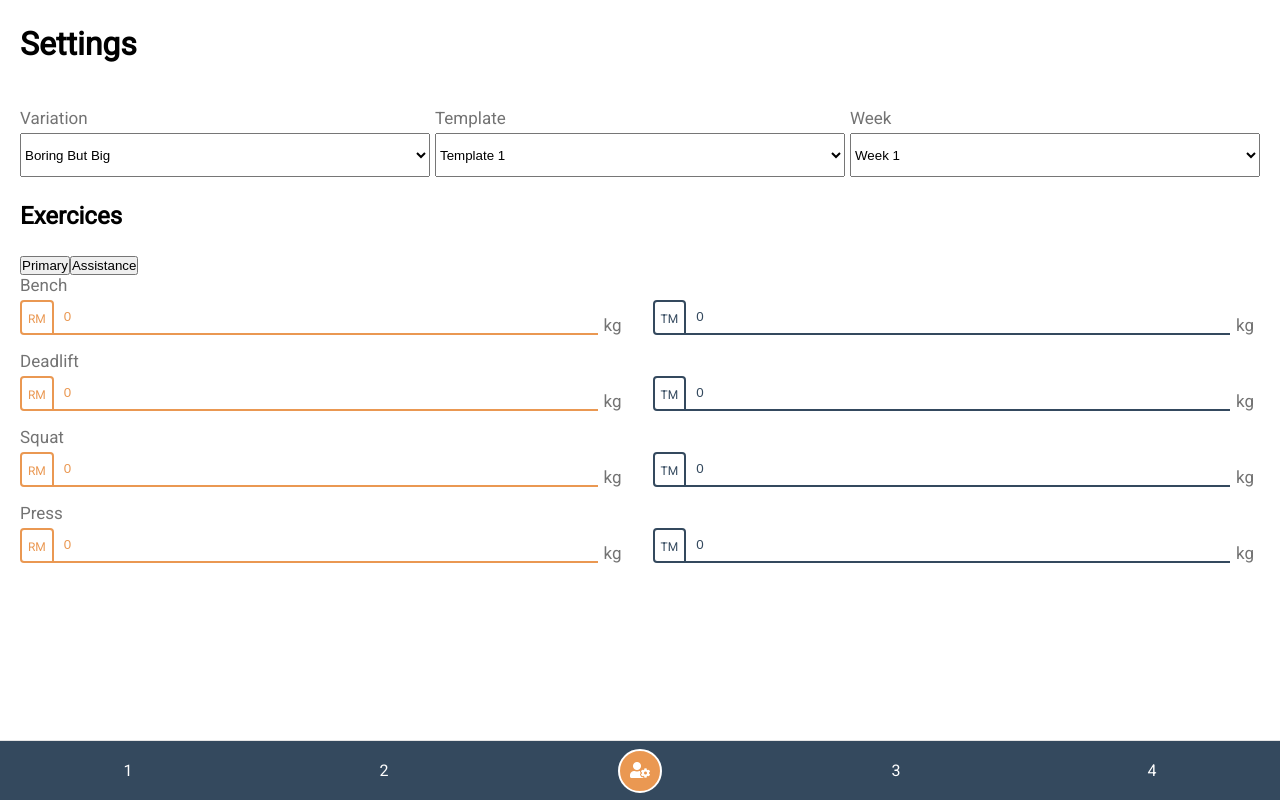
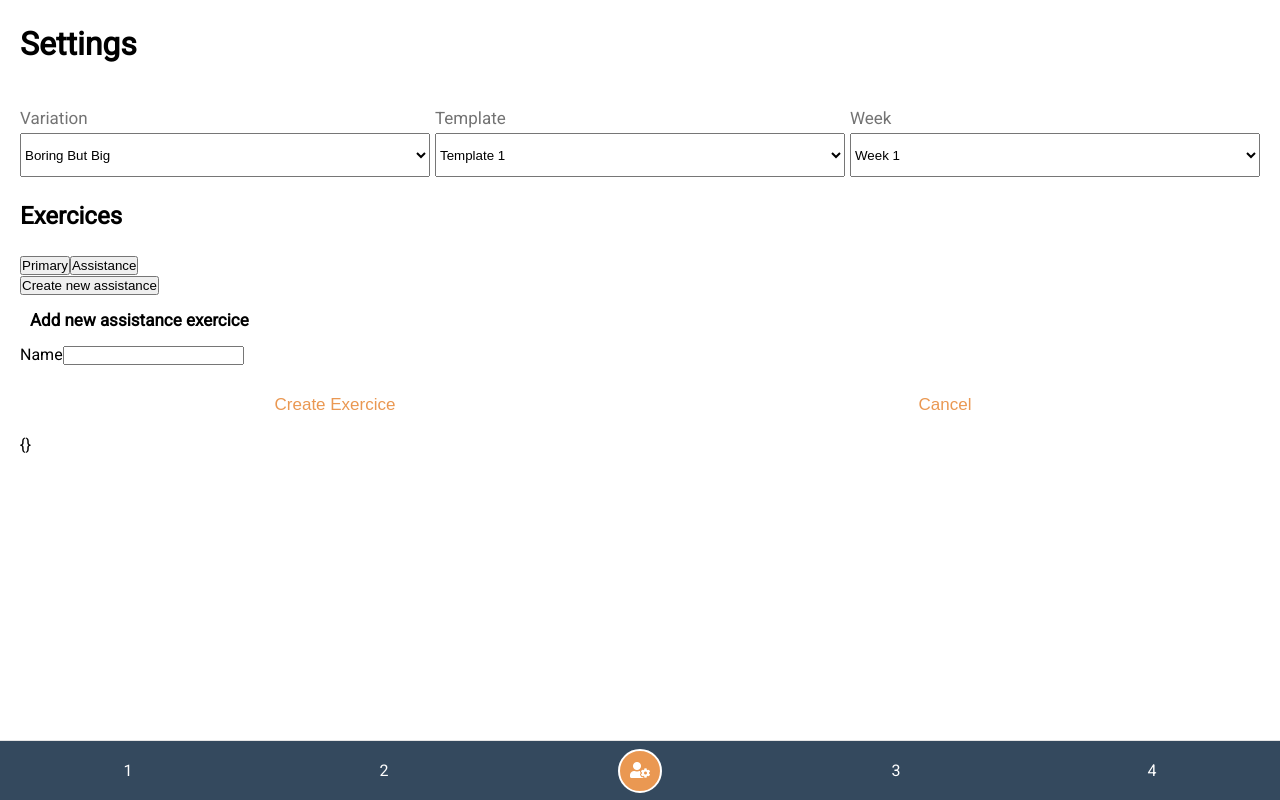
Before and after one commit to LeoGoemaere/wendler-531, a Vue app: page /#/ in a window 1280 px wide. Built offline with nearby package versions, Linux system fonts and the light colour scheme.

Commit message:
Add secondary exercice into store

```diff
--- a/src/components/AddExercice.vue
+++ b/src/components/AddExercice.vue
@@ -10,8 +10,8 @@
 					<div
 						v-for="(exercice, key) in exercices"
 						:key="exercice.id">
-						<input type="radio" :id="key" :value="key" name="exercice" class="exercice__select" @change="exerciceSelection" />
-						<label :for="key">
+						<input type="radio" :id="`${type}_${key}`" :value="key" name="exercice" class="exercice__select" @change="exerciceSelection" />
+						<label :for="`${type}_${key}`">
 							{{exercice.name}}
 							<i class="fas fa-check"></i>
 						</label>
--- a/src/components/ExercicesSetter.vue
+++ b/src/components/ExercicesSetter.vue
@@ -4,7 +4,7 @@
 		<button @click="isSecondaryExercices">Assistance</button>
 		<div v-if="isPrimarySelected">
 			<ExerciceLineItem
-				v-for="(exercice, index) in this.primaryExercices"
+				v-for="(exercice, index) in this.exercices.primary"
 				:key="exercice.id"
 				:exercice="exercice"
 				:index="parseInt(index)"
@@ -12,8 +12,21 @@
 			/>
 		</div>
 		<div v-else>
+			<button>Create new assistance</button>
+			<div>
+				<p class="popin__title">Add new assistance exercice</p>
+				<div>
+					<label>Name</label>
+					<input type="text" @change="this.editExercice" />
+				</div>
+				<div class="exercices__buttons">
+					<button :class="" class="button-action" @click="this.createExercice">Create Exercice</button>
+					<button class="button-action" @click="">Cancel</button>
+				</div>
+			</div>
+			<span>{{getExercices.secondary}}</span>
 			<ExerciceLineItem
-				v-for="(exercice, index) in this.secondaryExercices"
+				v-for="(exercice, index) in this.exercices.secondary"
 				:key="exercice.id"
 				:exercice="exercice"
 				:index="parseInt(index)"
@@ -24,17 +37,25 @@
 </template>
 
 <script>
+import { mapGetters } from 'vuex';
+
 import ExerciceLineItem from '@/components/ExerciceLineItem';
 export default {
-	name: 'Set',
+	name: 'ExercicesSetter',
 	components: { ExerciceLineItem },
 	props: {
-		primaryExercices: Object,
-		secondaryExercices: Object
+		exercices: Object
 	},
 	data () {
 		return {
-			isPrimarySelected: true
+			isPrimarySelected: false,
+			assistanceCreated: null,
+			maxSetter: {
+				max: {
+					rm: 0,
+					tm: 0
+				}
+			}
 		}
 	},
 	methods: {
@@ -43,11 +64,75 @@ export default {
 		},
 		isSecondaryExercices: function() {
 			this.isPrimarySelected = false
+		},
+		editExercice: function(e) {
+			this.assistancEdited = e.target.value;
+		},
+		createExercice: function(e) {
+			const assistancesLength = Object.keys(this.getExercices.secondary).length;
+			// Create deep copies.
+			let exercices = JSON.parse(JSON.stringify(this.exercices));
+			exercices.secondary[assistancesLength] = JSON.parse(JSON.stringify(this.maxSetter));
+
+			exercices.secondary[assistancesLength].name = this.assistancEdited;
+			this.$store.commit('updateExercices', exercices);
 		}
-	}
+	},
+	computed: {
+		...mapGetters([
+			'getExercices'
+		])
+	},
 }
 </script>
 
 <style scoped>
+	/* Create global styles instead */
+	.popin__container {
+		padding: 10px;
+	}
+	.popin__title {
+		color: #000;
+		font-size: 17px;
+		font-weight: 600;
+		padding: 15px 10px;
+	}
+	.popin__element {
+		display: none;
+		position: fixed;
+		top: 50%;
+		left: 50%;
+		transform: translate(-50%, -50%);
+		z-index: 10;
+		background-color: #fff;
+		width: 80vw;
+		border-radius: 5px;
+		overflow: hidden;
+		opacity: 0;
+		transition: opacity .3s ease-out;
+	}
+	.popin__element.is-active {
+		display: block;
+		opacity: 1;
+		transition: opacity .3s ease-out;
+	}
+	.popin__overlay {
+		display: none;
+		position: fixed;
+		top: 0;
+		left: 0;
+		right: 0;
+		bottom: 0;
+		background-color: rgba(0, 0, 0, .3);
+		z-index: 5;
+	}
 
+	.popin__overlay.is-active {
+		display: block;
+	}
+	.exercices__buttons {
+		display: flex;
+		padding: 10px;
+		margin-top: 10px;
+	}
 </style>
--- a/src/components/sections/Home.vue
+++ b/src/components/sections/Home.vue
@@ -10,7 +10,9 @@
 		/>
 
 		<h2>Exercices</h2>
-		<ExercicesSetter :primaryExercices="getExercices.primary" :secondaryExercices="getExercices.secondary" />
+		<ExercicesSetter
+			:exercices="getExercices"
+		/>
 
 	</div>
 </template>
@@ -24,7 +26,7 @@ import { mapGetters } from 'vuex'
 
 export default {
 	name: 'Home',
-	components: { ExercicesSetter, ExerciceLineItem, SelectContainer },
+	components: { ExercicesSetter, SelectContainer },
 	data() {
 		return {
 			variations: this.$store.state.variations
--- a/src/components/sections/Training_1.vue
+++ b/src/components/sections/Training_1.vue
@@ -17,8 +17,8 @@
 		/>
 
 		<AddExercice
-			:exercices="exercices.primary"
-			:type="'primary'"
+			:exercices="exercices.secondary"
+			:type="'secondary'"
 			:index="1"
 			:day="day"
 			:trainingId="pageId"
```
